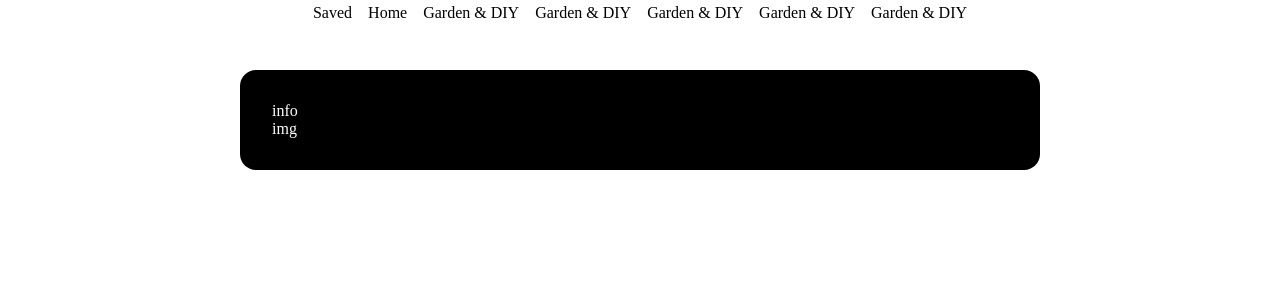
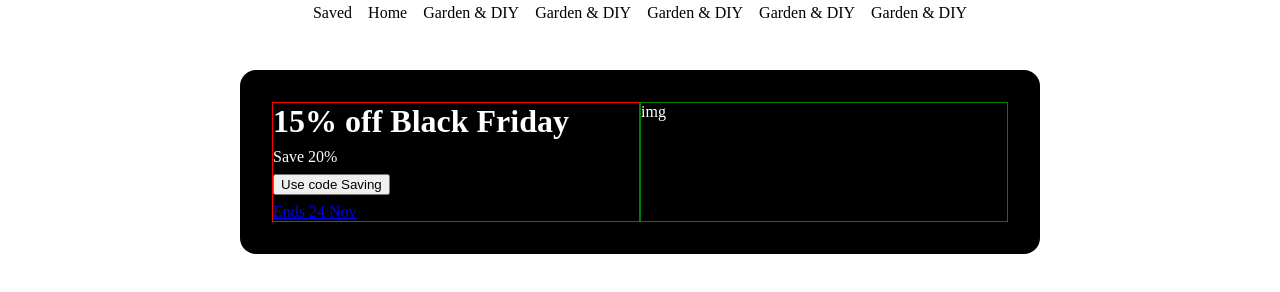
Before and after one commit to DarpanSoma/Website-copying, a plain HTML site: page index.html in a window 1280 px wide. Shown: the part 146-438 px from the top of the page. Drawn offline with Linux system fonts and the light colour scheme; a web font is replaced by a local one.

Commit message:
Css uprade

```diff
--- a/index.html
+++ b/index.html
@@ -56,7 +56,10 @@
 
     <div class="advertisment">
         <div class="info-column">
-            info
+            <h1>15% off Black Friday</h1>
+            <p>Save 20%</p>
+            <button>Use code Saving</button>
+            <a href="/">Ends 24 Nov</a>
         </div>
         <div class="img-column">
             img
--- a/style/index.css
+++ b/style/index.css
@@ -84,4 +84,21 @@ body {
     width: 90%;
     padding: 32px;
     border-radius: 16px;
+
+    display: flex;
+    justify-content: space-between;
 }
+
+.info-column {
+border: 1px solid red;
+flex: 1;
+display: flex;
+flex-direction: column;
+gap: 8px;
+align-items: flex-start;
+}
+
+.img-column {
+    border: 1px solid green;
+    flex: 1;
+}
```
